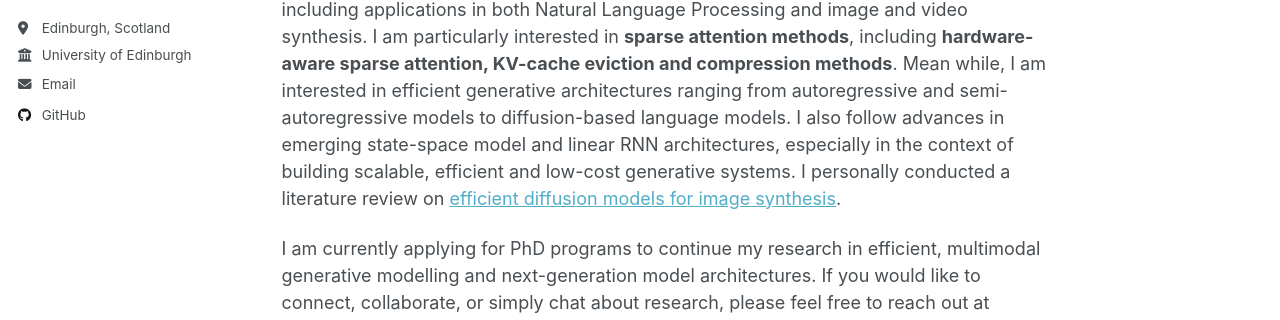
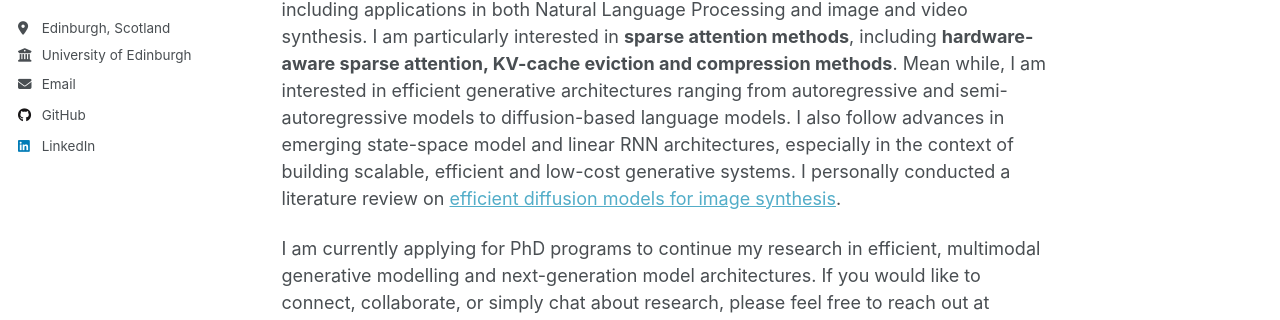
Before and after one commit to xinwei-niu/xinwei-niu.github.io, a Jekyll site: the page built from _pages/about.md, in a window 1280 px wide. Shown: the part 358-678 px from the top of the page. Built offline with Jekyll 4.4.1, drawn with Linux system fonts in a browser that asks for light colours; a script that is not in the unit is left out.

```diff
--- a/_config.yml
+++ b/_config.yml
@@ -63,7 +63,7 @@ author:
   keybase          : # Username
   instagram        : # Username
   lastfm           : # Username
-  linkedin         : # xinwei-niu
+  linkedin         : "xinwei-niu"
   mastodon         : # URL
   medium           : # URL
   pinterest        : # Username
```
